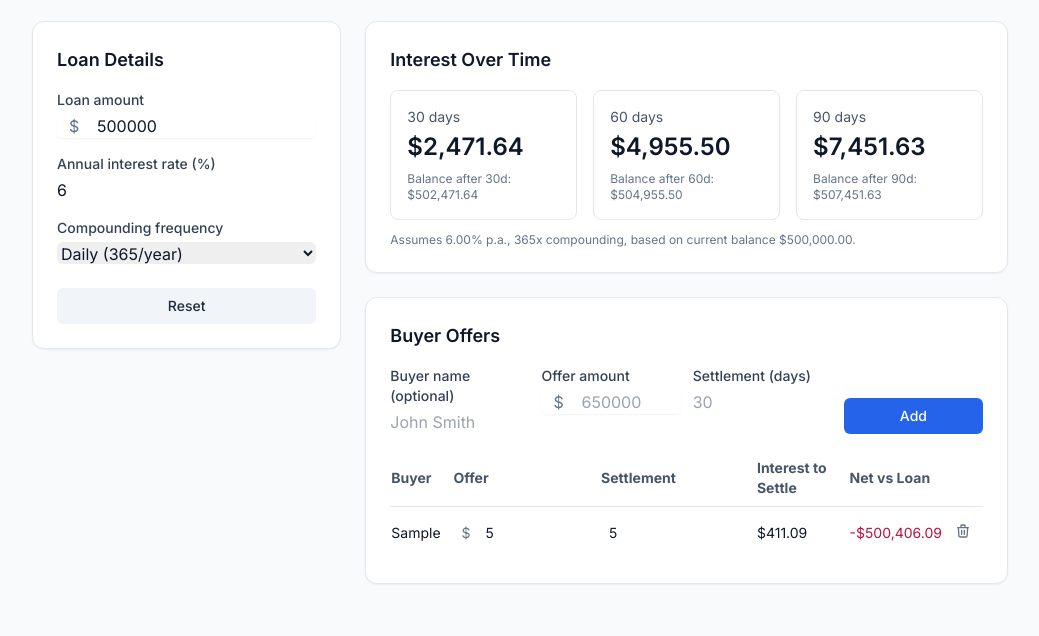
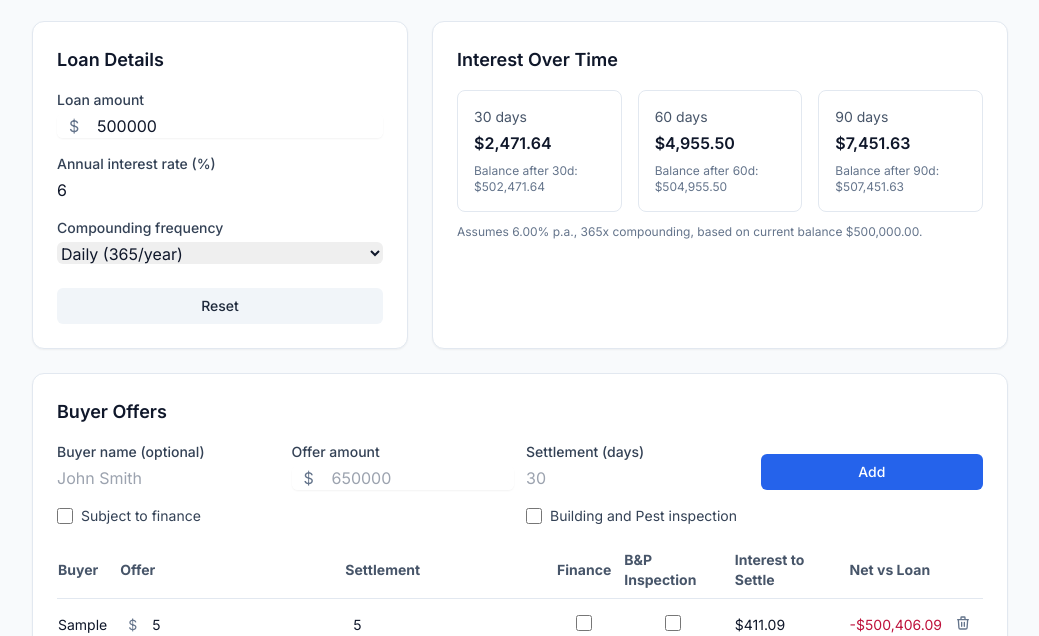
Before and after one commit to joostfunkekupper/sell-my-house, a plain HTML site: page index.html in a window 1280 px wide. Both pictures are taken after typing "Sample", "5", "5" into the empty fields and a click on the button "Add". Shown: the part 164-800 px from the top of the page, without its empty margins (120-1159 px from the left). Drawn offline with nearby package versions, Linux system fonts and the light colour scheme.

Commit message:
Add 'subject to finance' and 'building and pest inspection' options

```diff
--- a/index.html
+++ b/index.html
@@ -57,9 +57,10 @@
       <p class="text-slate-600 dark:text-slate-400 mt-1">Enter your loan details. We'll calculate compound interest for 30, 60, and 90 days and compare offers with settlement periods.</p>
     </section>
 
-    <section class="grid grid-cols-1 lg:grid-cols-3 gap-6">
-      <div class="lg:col-span-1">
-        <div class="bg-white dark:bg-slate-800 border border-slate-200 dark:border-slate-700 rounded-xl shadow-sm p-4 sm:p-6">
+    <section class="space-y-6">
+      <!-- Top row: Loan Details and Interest Over Time side by side -->
+      <div class="grid grid-cols-1 lg:grid-cols-5 gap-6">
+        <div class="lg:col-span-2 bg-white dark:bg-slate-800 border border-slate-200 dark:border-slate-700 rounded-xl shadow-sm p-4 sm:p-6">
           <h3 class="font-semibold text-lg text-slate-900 dark:text-slate-100">Loan Details</h3>
           <div class="mt-4 space-y-4">
             <div>
@@ -92,19 +93,20 @@
             </div>
           </div>
         </div>
-      </div>
 
-      <div class="lg:col-span-2">
-        <div class="bg-white dark:bg-slate-800 border border-slate-200 dark:border-slate-700 rounded-xl shadow-sm p-4 sm:p-6">
+        <div class="lg:col-span-3 bg-white dark:bg-slate-800 border border-slate-200 dark:border-slate-700 rounded-xl shadow-sm p-4 sm:p-6">
           <h3 class="font-semibold text-lg text-slate-900 dark:text-slate-100">Interest Over Time</h3>
           <div class="grid grid-cols-1 sm:grid-cols-3 gap-4 mt-4" id="interestCards">
             <!-- Cards injected by JS -->
           </div>
           <p class="text-xs text-slate-500 dark:text-slate-400 mt-3" id="interestNote"></p>
         </div>
+      </div>
 
-        <div class="bg-white dark:bg-slate-800 border border-slate-200 dark:border-slate-700 rounded-xl shadow-sm p-4 sm:p-6 mt-6">
+      <!-- Bottom row: Buyer Offers spanning full width -->
+      <div class="bg-white dark:bg-slate-800 border border-slate-200 dark:border-slate-700 rounded-xl shadow-sm p-4 sm:p-6">
         <h3 class="font-semibold text-lg mb-4 text-slate-900 dark:text-slate-100">Buyer Offers</h3>
+        <div class="space-y-4">
           <div class="grid grid-cols-1 sm:grid-cols-8 gap-3 w-full sm:w-auto">
             <div class="sm:col-span-2">
               <label for="offerName" class="block text-sm font-medium text-slate-700 dark:text-slate-300">Buyer name (optional)</label>
@@ -128,6 +130,18 @@
             </div>
           </div>
 
+          <div class="grid grid-cols-1 sm:grid-cols-2 gap-3">
+            <div class="flex items-center">
+              <input id="subjectToFinance" type="checkbox" class="h-4 w-4 text-primary-600 focus:ring-primary-500 border-slate-300 dark:border-slate-600 dark:bg-slate-700 rounded">
+              <label for="subjectToFinance" class="ml-2 block text-sm text-slate-700 dark:text-slate-300">Subject to finance</label>
+            </div>
+            <div class="flex items-center">
+              <input id="buildingPestInspection" type="checkbox" class="h-4 w-4 text-primary-600 focus:ring-primary-500 border-slate-300 dark:border-slate-600 dark:bg-slate-700 rounded">
+              <label for="buildingPestInspection" class="ml-2 block text-sm text-slate-700 dark:text-slate-300">Building and Pest inspection</label>
+            </div>
+          </div>
+        </div>
+
         <div class="mt-4">
           <!-- Desktop table view -->
           <div class="hidden sm:block overflow-x-auto">
@@ -137,6 +151,8 @@
                   <th class="py-2 pr-3">Buyer</th>
                   <th class="py-2 pr-3">Offer</th>
                   <th class="py-2 pr-3">Settlement</th>
+                  <th class="py-2 pr-3">Finance</th>
+                  <th class="py-2 pr-3">B&P Inspection</th>
                   <th class="py-2 pr-3">Interest to Settle</th>
                   <th class="py-2 pr-3">Net vs Loan</th>
                   <th class="py-2 pr-3"></th>
@@ -150,7 +166,6 @@
           <div class="sm:hidden space-y-3" id="offersMobile"></div>
         </div>
       </div>
-      </div>
     </section>
   </main>
 
--- a/script.js
+++ b/script.js
@@ -134,7 +134,7 @@ function renderInterestCards() {
     return `
       <div class="rounded-lg border border-slate-200 dark:border-slate-600 p-4">
         <div class="text-sm text-slate-600 dark:text-slate-400">${d} days</div>
-        <div class="mt-1 text-2xl font-semibold text-slate-900 dark:text-slate-100">${formatCurrency(interest)}</div>
+        <div class="mt-1 text-1xl font-semibold text-slate-900 dark:text-slate-100">${formatCurrency(interest)}</div>
         <div class="mt-2 text-xs text-slate-500 dark:text-slate-400">Balance after ${d}d: ${formatCurrency(state.loanAmount + interest)}</div>
       </div>
     `;
@@ -150,7 +150,7 @@ function renderOffers() {
   const mobileContainer = $("offersMobile");
 
   if (!state.offers.length) {
-    tbody.innerHTML = `<tr><td colspan="6" class="py-6 text-center text-slate-500 dark:text-slate-400">No offers yet. Add one above.</td></tr>`;
+    tbody.innerHTML = `<tr><td colspan="8" class="py-6 text-center text-slate-500 dark:text-slate-400">No offers yet. Add one above.</td></tr>`;
     mobileContainer.innerHTML = `<div class="text-center text-slate-500 dark:text-slate-400 py-6">No offers yet. Add one above.</div>`;
     return;
   }
@@ -160,6 +160,10 @@ function renderOffers() {
     const netVsLoan = o.amount - totalToClearLoan;
     const netClass = netVsLoan >= 0 ? 'text-emerald-700' : 'text-rose-700';
     const buyerName = o.name && o.name.trim() ? o.name.trim() : '—';
+    const financeIcon = o.subjectToFinance ? '✓' : '✗';
+    const financeClass = o.subjectToFinance ? 'text-amber-600 dark:text-amber-400' : 'text-slate-400 dark:text-slate-500';
+    const inspectionIcon = o.buildingPestInspection ? '✓' : '✗';
+    const inspectionClass = o.buildingPestInspection ? 'text-amber-600 dark:text-amber-400' : 'text-slate-400 dark:text-slate-500';
     return `
       <tr class="border-b border-slate-200 dark:border-slate-600 last:border-0">
         <td class="py-3 pr-3 text-slate-900 dark:text-slate-100">${buyerName}</td>
@@ -173,6 +177,12 @@ function renderOffers() {
         </td>
         <td class="py-3 pr-3">
           <input type="number" inputmode="numeric" class="block w-full rounded border-slate-300 dark:border-slate-600 dark:bg-slate-700 dark:text-slate-100 px-2 py-1 text-sm focus:border-primary-500 focus:ring-primary-500" value="${o.days}" min="0" step="1" data-id="${o.id}" data-field="days">
+        </td>
+        <td class="py-3 pr-3 text-center">
+          <input type="checkbox" class="h-4 w-4 text-primary-600 focus:ring-primary-500 border-slate-300 dark:border-slate-600 dark:bg-slate-700 rounded" ${o.subjectToFinance ? 'checked' : ''} data-id="${o.id}" data-field="subjectToFinance">
+        </td>
+        <td class="py-3 pr-3 text-center">
+          <input type="checkbox" class="h-4 w-4 text-primary-600 focus:ring-primary-500 border-slate-300 dark:border-slate-600 dark:bg-slate-700 rounded" ${o.buildingPestInspection ? 'checked' : ''} data-id="${o.id}" data-field="buildingPestInspection">
         </td>
         <td class="py-3 pr-3 text-slate-900 dark:text-slate-100">${formatCurrency(interestToSettle)}</td>
         <td class="py-3 pr-3 ${netClass}">${formatCurrency(netVsLoan)}</td>
@@ -223,6 +233,16 @@ function renderOffers() {
             <input type="number" inputmode="numeric" class="block w-full rounded border-slate-300 dark:border-slate-600 dark:bg-slate-700 dark:text-slate-100 px-2 py-1 text-sm focus:border-primary-500 focus:ring-primary-500" value="${o.days}" min="0" step="1" data-id="${o.id}" data-field="days">
           </div>
         </div>
+        <div class="mt-3 grid grid-cols-2 gap-3 text-sm">
+          <div class="flex items-center">
+            <input type="checkbox" class="h-4 w-4 text-primary-600 focus:ring-primary-500 border-slate-300 dark:border-slate-600 dark:bg-slate-700 rounded" ${o.subjectToFinance ? 'checked' : ''} data-id="${o.id}" data-field="subjectToFinance">
+            <label class="ml-2 text-xs text-slate-700 dark:text-slate-300">Subject to finance</label>
+          </div>
+          <div class="flex items-center">
+            <input type="checkbox" class="h-4 w-4 text-primary-600 focus:ring-primary-500 border-slate-300 dark:border-slate-600 dark:bg-slate-700 rounded" ${o.buildingPestInspection ? 'checked' : ''} data-id="${o.id}" data-field="buildingPestInspection">
+            <label class="ml-2 text-xs text-slate-700 dark:text-slate-300">Building & Pest</label>
+          </div>
+        </div>
         <div class="mt-3 pt-3 border-t border-slate-200 dark:border-slate-700">
           <div class="grid grid-cols-2 gap-3 text-sm">
             <div>
@@ -252,14 +272,21 @@ function renderOffers() {
 
   // Bind edit inputs (both desktop and mobile)
   document.querySelectorAll('input[data-field]').forEach((input) => {
-    input.addEventListener('blur', (e) => {
+    const eventType = input.type === 'checkbox' ? 'change' : 'blur';
+    input.addEventListener(eventType, (e) => {
       const id = e.currentTarget.getAttribute('data-id');
       const field = e.currentTarget.getAttribute('data-field');
-      const value = toNumber(e.currentTarget.value);
 
       const offer = state.offers.find(o => String(o.id) === String(id));
-      if (offer && value >= 0) {
-        offer[field] = value;
+      if (offer) {
+        if (input.type === 'checkbox') {
+          offer[field] = e.currentTarget.checked;
+        } else {
+          const value = toNumber(e.currentTarget.value);
+          if (value >= 0) {
+            offer[field] = value;
+          }
+        }
         saveToStorage();
         // Re-render to update calculated values
         renderOffers();
@@ -317,10 +344,14 @@ function setupEvents() {
     if (amount === null || days === null) return;
     const id = Date.now().toString(36) + Math.random().toString(36).slice(2,6);
     const name = $("offerName").value.trim();
-    state.offers.push({ id, name, amount, days });
+    const subjectToFinance = $("subjectToFinance").checked;
+    const buildingPestInspection = $("buildingPestInspection").checked;
+    state.offers.push({ id, name, amount, days, subjectToFinance, buildingPestInspection });
     $("offerName").value = '';
     $("offerAmount").value = '';
     $("offerDays").value = '';
+    $("subjectToFinance").checked = false;
+    $("buildingPestInspection").checked = false;
     saveToStorage();
     renderOffers();
   });
```
Lines whose indentation alone changed are shown as unchanged.
